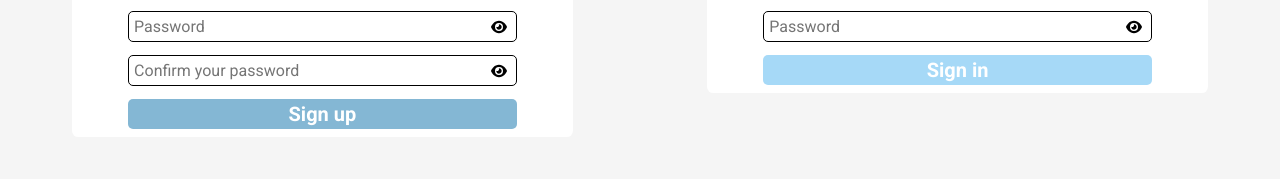
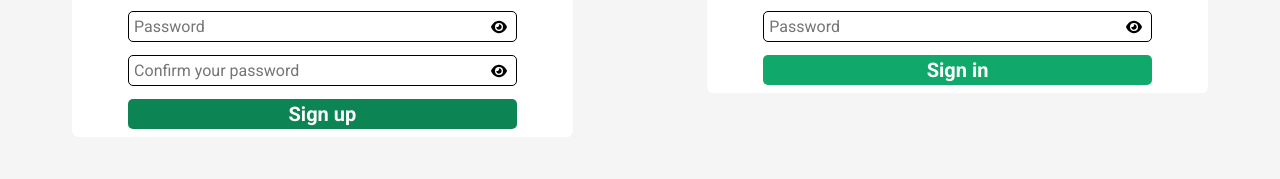
Before and after one commit to Thomas-Thomas-2/myCockpit-frontend, a Next.js app: page / in a window 1280 px wide. In both pictures the pointer is over the button "Sign up". Shown: the part 423-602 px from the top of the page. Built offline with nearby package versions, Linux system fonts and the light colour scheme; no server answers.

Commit message:
color change login

```diff
--- a/styles/Header.module.css
+++ b/styles/Header.module.css
@@ -58,7 +58,7 @@
 .icon:hover {
   color: #3643ba;
   cursor: pointer;
-  scale: 1.1;
+  scale: 1.2;
 }
 
 @media (max-width: 768px) {
--- a/styles/Login.module.css
+++ b/styles/Login.module.css
@@ -54,7 +54,7 @@
 }
 
 .btn {
-  background-color: #a6d9f7;
+  background-color: #10a86b;
   font-size: 1.25rem;
   border: none;
   padding: 0.2rem 0.4rem;
@@ -65,7 +65,7 @@
 }
 
 .btn:hover {
-  background-color: #84b7d4;
+  background-color: #0d8454;
   cursor: pointer;
 }
 
```
